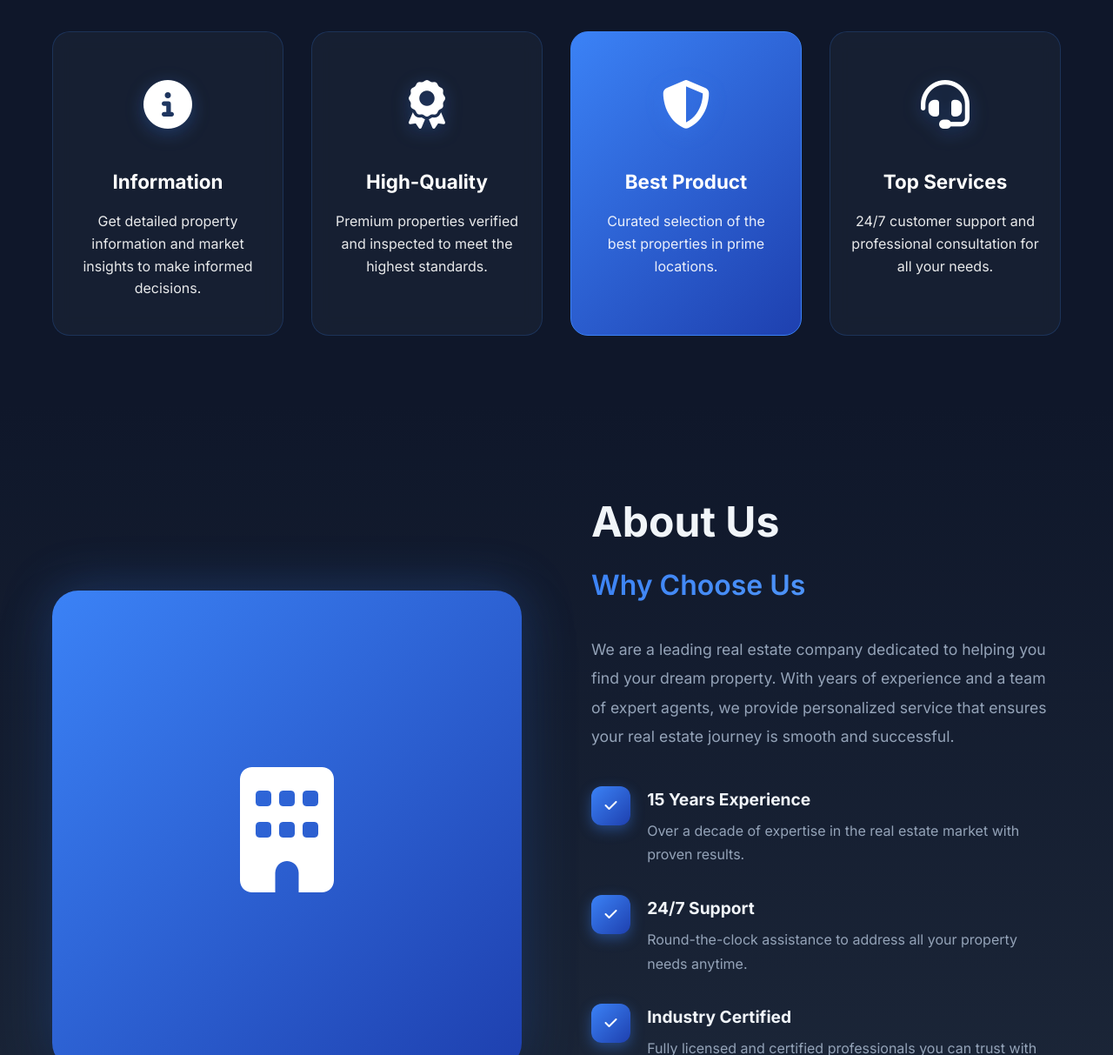
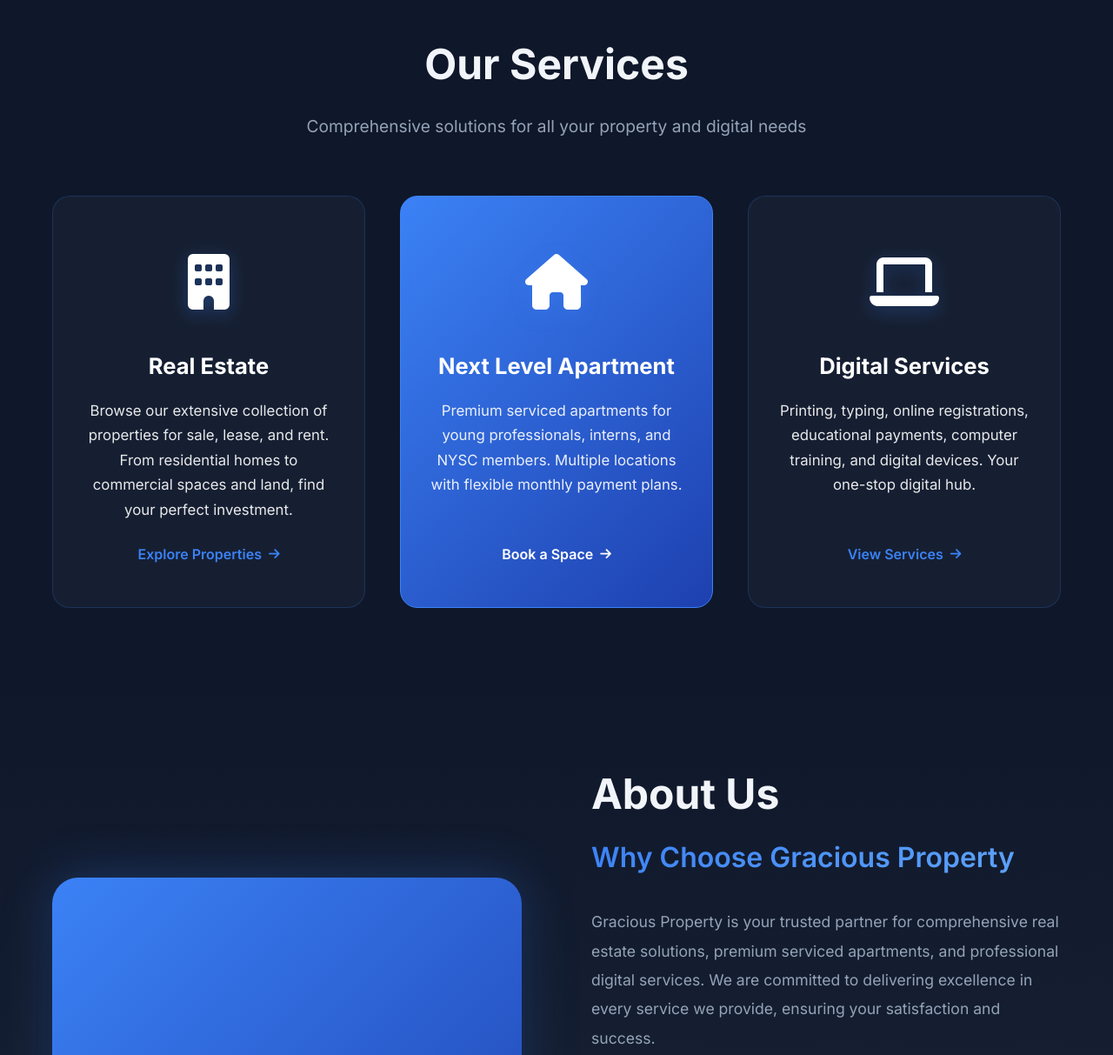
Before and after one commit to veraogamune/Gracious-Property-Website, a plain HTML site: page index.html in a window 1280 px wide. Shown: the part 760-1973 px from the top of the page at 87% size. Drawn offline with Linux system fonts and the light colour scheme.

Commit message:
Customized homepage - Added 3 main services, apartment booking process, and digital services section

```diff
--- a/css/style.css
+++ b/css/style.css
@@ -274,57 +274,146 @@
     margin-left: 3px;
 }
 
-/* Feature Cards Section */
+/* Feature Cards Section - Updated for 3 Services */
 .features {
     padding: 5rem 0;
     background: #0f172a;
 }
 
-.feature-grid {
+.feature-grid-three {
     display: grid;
-    grid-template-columns: repeat(4, 1fr);
-    gap: 2rem;
+    grid-template-columns: repeat(3, 1fr);
+    gap: 2.5rem;
+    margin-top: 3rem;
 }
 
-.feature-card {
+.feature-card-large {
     background: rgba(30, 41, 59, 0.5);
     backdrop-filter: blur(10px);
-    padding: 2.5rem 1.5rem;
+    padding: 3rem 2rem;
     border-radius: 20px;
     text-align: center;
     color: white;
     transition: all 0.4s;
     cursor: pointer;
     border: 1px solid rgba(59, 130, 246, 0.2);
+    display: flex;
+    flex-direction: column;
+    align-items: center;
 }
 
-.feature-card:hover {
+.feature-card-large:hover {
     transform: translateY(-15px);
     background: rgba(59, 130, 246, 0.1);
     border-color: #3b82f6;
     box-shadow: 0 20px 50px rgba(59, 130, 246, 0.3);
 }
 
-.feature-card.featured {
+.feature-card-large.featured {
     background: linear-gradient(135deg, #3b82f6 0%, #1e40af 100%);
     border-color: #3b82f6;
 }
 
-.feature-icon {
-    font-size: 3.5rem;
+.feature-card-large .feature-icon {
+    font-size: 4rem;
     margin-bottom: 1.5rem;
     filter: drop-shadow(0 5px 10px rgba(59, 130, 246, 0.3));
 }
 
-.feature-card h3 {
-    font-size: 1.4rem;
+.feature-card-large h3 {
+    font-size: 1.6rem;
     margin-bottom: 1rem;
 }
 
-.feature-card p {
-    font-size: 1rem;
-    line-height: 1.6;
+.feature-card-large p {
+    font-size: 1.05rem;
+    line-height: 1.7;
     opacity: 0.9;
+    margin-bottom: 1.5rem;
+    flex-grow: 1;
+}
+
+.feature-link {
+    color: #3b82f6;
+    font-weight: 600;
+    text-decoration: none;
+    display: inline-flex;
+    align-items: center;
+    gap: 0.5rem;
+    transition: all 0.3s;
+    margin-top: auto;
+}
+
+.feature-card-large.featured .feature-link {
+    color: white;
+}
+
+.feature-link:hover {
+    gap: 1rem;
+}
+
+.feature-link i {
+    font-size: 0.9rem;
+}
+
+/* Digital Services Offerings Section */
+.digital-services-offerings {
+    padding: 5rem 0;
+    background: linear-gradient(180deg, #0f172a 0%, #1e293b 100%);
+}
+
+.digital-grid {
+    display: grid;
+    grid-template-columns: repeat(3, 1fr);
+    gap: 2.5rem;
+    margin-top: 3rem;
+}
+
+.digital-card {
+    background: rgba(30, 41, 59, 0.5);
+    backdrop-filter: blur(10px);
+    padding: 2.5rem 2rem;
+    border-radius: 20px;
+    text-align: center;
+    border: 1px solid rgba(59, 130, 246, 0.2);
+    transition: all 0.4s;
+}
+
+.digital-card:hover {
+    background: rgba(59, 130, 246, 0.1);
+    border-color: #3b82f6;
+    transform: translateY(-10px);
+    box-shadow: 0 15px 40px rgba(59, 130, 246, 0.3);
+}
+
+.digital-icon {
+    width: 80px;
+    height: 80px;
+    background: linear-gradient(135deg, #3b82f6 0%, #1e40af 100%);
+    border-radius: 50%;
+    display: flex;
+    align-items: center;
+    justify-content: center;
+    margin: 0 auto 1.5rem;
+    font-size: 2rem;
+    color: white;
+    box-shadow: 0 10px 25px rgba(59, 130, 246, 0.3);
+}
+
+.digital-card h4 {
+    font-size: 1.3rem;
+    color: #f1f5f9;
+    margin-bottom: 0.5rem;
+}
+
+.digital-card p {
+    color: #94a3b8;
+    font-size: 0.95rem;
+}
+
+.digital-cta {
+    text-align: center;
+    margin-top: 3rem;
 }
 
 /* About Us Section */
--- a/index.html
+++ b/index.html
@@ -75,37 +75,37 @@
     <!-- Feature Cards Section -->
     <section class="features">
         <div class="container">
-            <div class="feature-grid">
-                <div class="feature-card">
+            <div class="section-header centered">
+                <h2>Our Services</h2>
+                <p>Comprehensive solutions for all your property and digital needs</p>
+            </div>
+
+            <div class="feature-grid-three">
+                <div class="feature-card-large">
                     <div class="feature-icon">
-                        <i class="fas fa-info-circle"></i>
+                        <i class="fas fa-building"></i>
                     </div>
-                    <h3>Information</h3>
-                    <p>Get detailed property information and market insights to make informed decisions.</p>
+                    <h3>Real Estate</h3>
+                    <p>Browse our extensive collection of properties for sale, lease, and rent. From residential homes to commercial spaces and land, find your perfect investment.</p>
+                    <a href="real-estate.html" class="feature-link">Explore Properties <i class="fas fa-arrow-right"></i></a>
                 </div>
 
-                <div class="feature-card">
+                <div class="feature-card-large featured">
                     <div class="feature-icon">
-                        <i class="fas fa-award"></i>
+                        <i class="fas fa-home"></i>
                     </div>
-                    <h3>High-Quality</h3>
-                    <p>Premium properties verified and inspected to meet the highest standards.</p>
+                    <h3>Next Level Apartment</h3>
+                    <p>Premium serviced apartments for young professionals, interns, and NYSC members. Multiple locations with flexible monthly payment plans.</p>
+                    <a href="apartments.html" class="feature-link">Book a Space <i class="fas fa-arrow-right"></i></a>
                 </div>
 
-                <div class="feature-card featured">
+                <div class="feature-card-large">
                     <div class="feature-icon">
-                        <i class="fas fa-shield-alt"></i>
+                        <i class="fas fa-laptop"></i>
                     </div>
-                    <h3>Best Product</h3>
-                    <p>Curated selection of the best properties in prime locations.</p>
-                </div>
-
-                <div class="feature-card">
-                    <div class="feature-icon">
-                        <i class="fas fa-headset"></i>
-                    </div>
-                    <h3>Top Services</h3>
-                    <p>24/7 customer support and professional consultation for all your needs.</p>
+                    <h3>Digital Services</h3>
+                    <p>Printing, typing, online registrations, educational payments, computer training, and digital devices. Your one-stop digital hub.</p>
+                    <a href="digital-services.html" class="feature-link">View Services <i class="fas fa-arrow-right"></i></a>
                 </div>
             </div>
         </div>
@@ -117,21 +117,18 @@
             <div class="about-content">
                 <div class="about-image">
                     <div class="image-placeholder">
-                        <i class="fas fa-building"></i>
+                        <i class="fas fa-handshake"></i>
                     </div>
-                    <!-- Add your actual image here later -->
                 </div>
 
                 <div class="about-text">
                     <div class="section-header">
                         <h2>About Us</h2>
-                        <h3>Why Choose Us</h3>
+                        <h3>Why Choose Gracious Property</h3>
                     </div>
 
                     <p class="about-description">
-                        We are a leading real estate company dedicated to helping you find your dream property.
-                        With years of experience and a team of expert agents, we provide personalized service
-                        that ensures your real estate journey is smooth and successful.
+                        Gracious Property is your trusted partner for comprehensive real estate solutions, premium serviced apartments, and professional digital services. We are committed to delivering excellence in every service we provide, ensuring your satisfaction and success.
                     </p>
 
                     <div class="why-choose">
@@ -140,8 +137,8 @@
                                 <i class="fas fa-check"></i>
                             </div>
                             <div class="feature-content">
-                                <h4>15 Years Experience</h4>
-                                <p>Over a decade of expertise in the real estate market with proven results.</p>
+                                <h4>Years of Experience</h4>
+                                <p>Proven track record in real estate, property management, and digital services.</p>
                             </div>
                         </div>
 
@@ -151,7 +148,7 @@
                             </div>
                             <div class="feature-content">
                                 <h4>24/7 Support</h4>
-                                <p>Round-the-clock assistance to address all your property needs anytime.</p>
+                                <p>Round-the-clock assistance for all your property and service needs anytime.</p>
                             </div>
                         </div>
 
@@ -160,13 +157,13 @@
                                 <i class="fas fa-check"></i>
                             </div>
                             <div class="feature-content">
-                                <h4>Industry Certified</h4>
-                                <p>Fully licensed and certified professionals you can trust with your investment.</p>
+                                <h4>Trusted & Reliable</h4>
+                                <p>Fully certified professionals you can trust with your investments and services.</p>
                             </div>
                         </div>
                     </div>
 
-                    <button class="cta-button">Learn More</button>
+                    <button class="cta-button">Learn More About Us</button>
                 </div>
             </div>
         </div>
@@ -243,16 +240,16 @@
         <div class="container">
             <div class="section-header centered">
                 <h2>Our Working Process</h2>
-                <p>Simple and effective steps to help you find your perfect property</p>
+                <p>How to book your space at Next Level Apartment - Simple and straightforward</p>
             </div>
 
             <div class="process-steps">
                 <div class="process-step">
                     <div class="step-icon">
-                        <i class="fas fa-comments"></i>
+                        <i class="fas fa-search"></i>
                     </div>
-                    <h3>Discussion</h3>
-                    <p>Tell us your requirements and budget. We listen carefully to understand your needs.</p>
+                    <h3>Search & Select</h3>
+                    <p>Browse available locations and room types. Check availability and select your preferred apartment space.</p>
                 </div>
 
                 <div class="arrow-connector">
@@ -261,10 +258,10 @@
 
                 <div class="process-step highlighted">
                     <div class="step-icon">
-                        <i class="fas fa-file-contract"></i>
+                        <i class="fas fa-file-alt"></i>
                     </div>
-                    <h3>Evaluation</h3>
-                    <p>We evaluate and shortlist properties that match your criteria and preferences perfectly.</p>
+                    <h3>Request & Submit</h3>
+                    <p>Submit your booking request with required documents. Our team reviews and approves your application.</p>
                 </div>
 
                 <div class="arrow-connector">
@@ -273,10 +270,10 @@
 
                 <div class="process-step">
                     <div class="step-icon">
-                        <i class="fas fa-check-circle"></i>
+                        <i class="fas fa-credit-card"></i>
                     </div>
-                    <h3>Completion</h3>
-                    <p>Close the deal with our expert guidance and move into your dream property hassle-free.</p>
+                    <h3>Pay & Move In</h3>
+                    <p>Complete your first payment (2 months + fees) and move into your new space hassle-free.</p>
                 </div>
             </div>
         </div>
```
